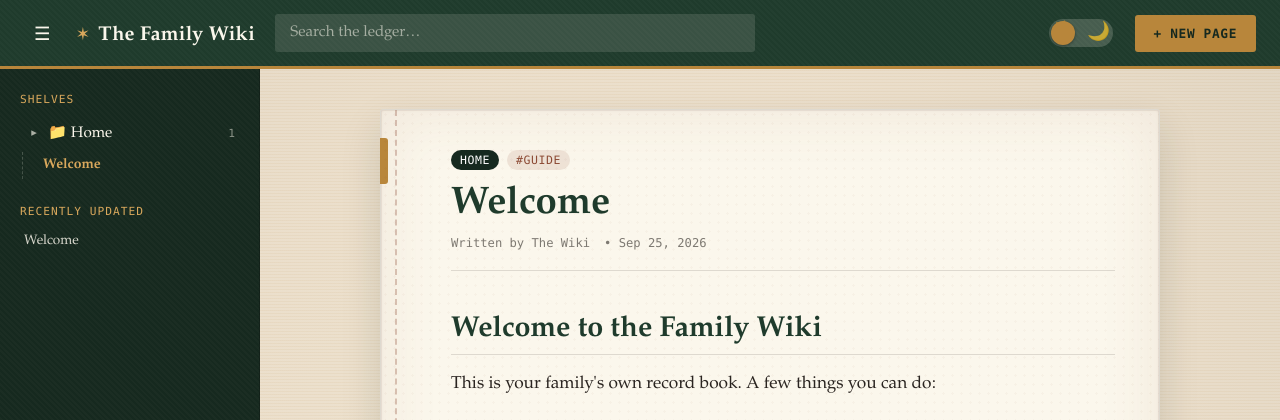
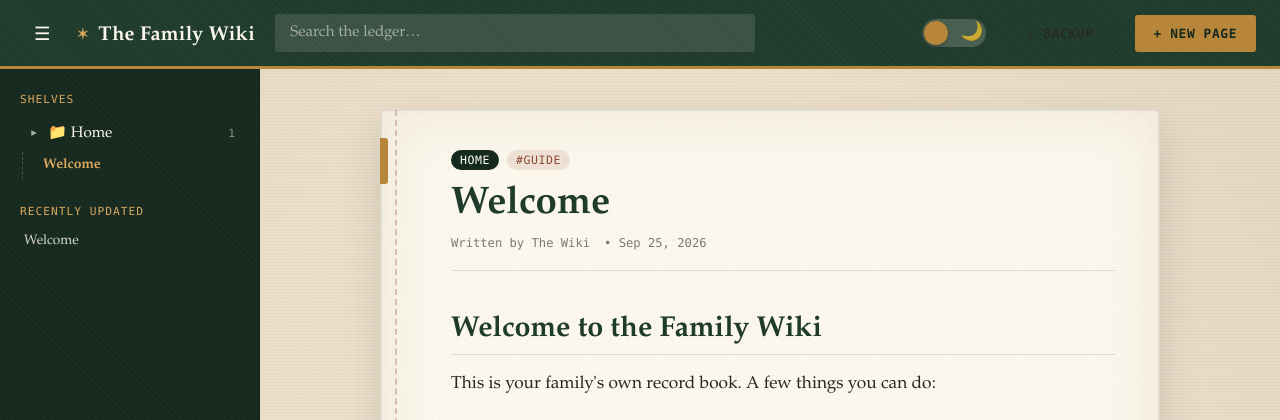
Before and after one commit to SnowFox4827/Family-Wiki, a Flask app: page / in a window 1280 px wide. Shown: the top 420 px of the page. Run offline with Flask 3, Linux system fonts and the light colour scheme; data comes from the database, SQL or seed files in the repository; some libraries are stand-ins or nearby versions.

Commit message:
Add Backup button and /api/backup endpoint (zip of DB + uploads)

```diff
--- a/app.py
+++ b/app.py
@@ -4,7 +4,7 @@ import re
 from datetime import datetime, timezone
 from pathlib import Path
 
-from flask import Flask, g, jsonify, request, render_template, send_from_directory
+from flask import Flask, g, jsonify, request, render_template, send_from_directory, send_file
 import uuid
 
 BASE_DIR = Path(__file__).resolve().parent
@@ -351,6 +351,44 @@ def upload_file():
     }), 201
 
 
+# ---------------------------------------------------------------------------
+# API: backup
+# ---------------------------------------------------------------------------
+
+@app.route("/api/backup")
+def backup_download():
+    """Download a zip containing the database and all uploads."""
+    import io
+    import zipfile
+
+    buf = io.BytesIO()
+    with zipfile.ZipFile(buf, "w", zipfile.ZIP_DEFLATED) as zf:
+        if DB_PATH.exists():
+            # copy while connection may be open: use SQLite's backup via a temp file
+            import sqlite3 as _sq
+            tmp = DB_PATH.with_suffix(".backup-tmp")
+            src = _sq.connect(DB_PATH)
+            dst = _sq.connect(tmp)
+            with dst:
+                src.backup(dst)
+            src.close()
+            dst.close()
+            zf.write(tmp, "wiki.db")
+            tmp.unlink()
+        if UPLOAD_DIR.exists():
+            for f in UPLOAD_DIR.iterdir():
+                if f.is_file():
+                    zf.write(f, f"uploads/{f.name}")
+    buf.seek(0)
+    stamp = datetime.now(timezone.utc).strftime("%Y-%m-%d")
+    return send_file(
+        buf,
+        mimetype="application/zip",
+        as_attachment=True,
+        download_name=f"family-wiki-backup-{stamp}.zip",
+    )
+
+
 @app.route("/uploads/<path:filename>")
 def serve_upload(filename):
     return send_from_directory(UPLOAD_DIR, filename)
--- a/static/js/app.js
+++ b/static/js/app.js
@@ -38,6 +38,7 @@ document.addEventListener("DOMContentLoaded", () => {
     pageUpdated: document.getElementById("page-updated"),
     pageContent: document.getElementById("page-content"),
     newPageBtn: document.getElementById("new-page-btn"),
+    backupBtn: document.getElementById("backup-btn"),
     emptyNewPageBtn: document.getElementById("empty-new-page-btn"),
     editPageBtn: document.getElementById("edit-page-btn"),
     deletePageBtn: document.getElementById("delete-page-btn"),
@@ -254,6 +255,7 @@ document.addEventListener("DOMContentLoaded", () => {
 
   // 8. Event Listeners
   if (els.newPageBtn) els.newPageBtn.addEventListener("click", () => openEditor(null));
+  if (els.backupBtn) els.backupBtn.addEventListener("click", () => { window.location.href = "/api/backup"; });
   if (els.emptyNewPageBtn) els.emptyNewPageBtn.addEventListener("click", () => openEditor(null));
 
   if (els.editPageBtn) {
--- a/templates/components/topbar.html
+++ b/templates/components/topbar.html
@@ -16,6 +16,7 @@
       <span class="theme-switch-icon theme-switch-icon-moon">🌙</span>
       <span class="theme-switch-thumb"></span>
     </button>
+    <button id="backup-btn" class="btn btn-ghost" title="Download a full backup (database + images) as a zip file">⇩ Backup</button>
     <button id="new-page-btn" class="btn btn-accent">+ New Page</button>
   </div>
 </header>
```
